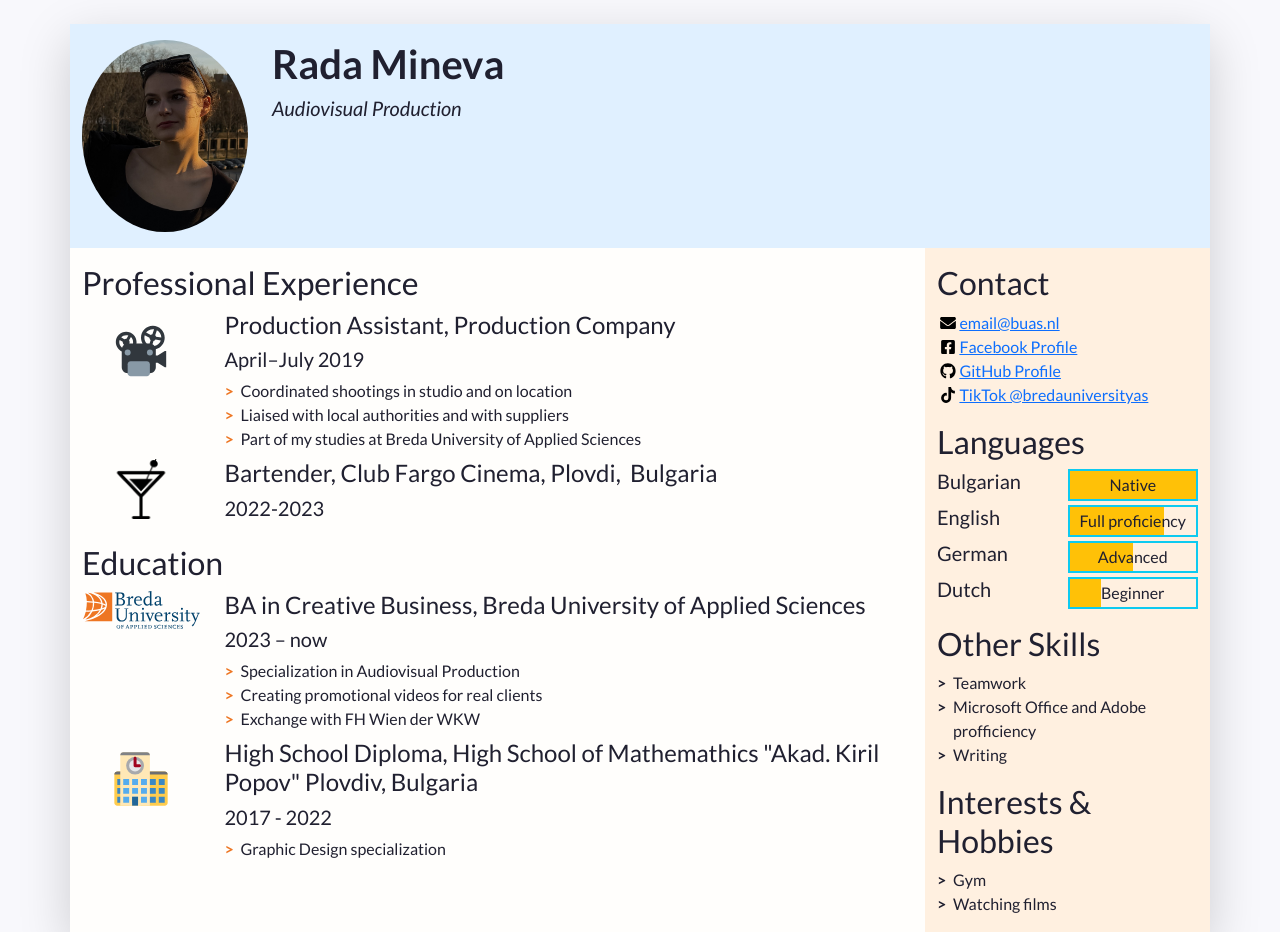
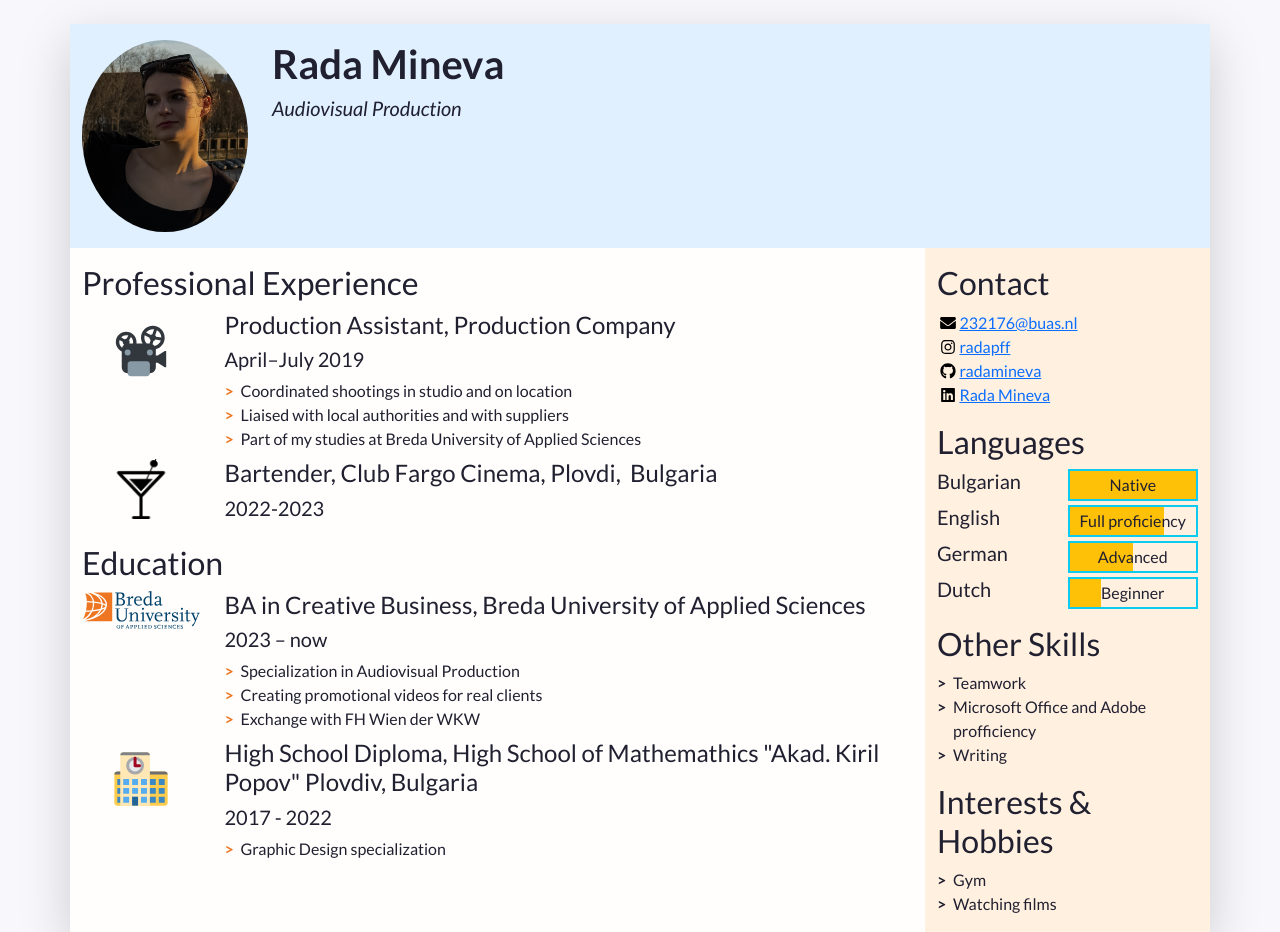
Before and after one commit to radamineva/radamineva_232176_CV, a plain HTML site: page index.html in a window 1280 px wide. Shown: the top 932 px of the page. Drawn offline with nearby package versions, Linux system fonts and the light colour scheme.

Commit message:
contacts links

```diff
--- a/index.html
+++ b/index.html
@@ -172,27 +172,27 @@
             -->
             <ul class="contact-list list-unstyled">
               <li class="contact-item">
-                <a class="d-flex align-items-center" href="mailto:email@buas.nl" target="_blank">
+                <a class="d-flex align-items-center" href="mailto:232176@buas.nl" target="_blank">
                   <img class="contact-icon" src="images/icons/envelope.svg" alt="Email">
-                  email@buas.nl
+                  232176@buas.nl
                 </a>
               </li>
               <li class="contact-item">
-                <a class="d-flex align-items-center" href="https://facebook.com/" target="_blank">
-                  <img class="contact-icon" src="images/icons/facebook.svg" alt="Facebook">
-                  Facebook Profile
+                <a class="d-flex align-items-center" href="https://www.instagram.com/radapff/" target="_blank">
+                  <img class="contact-icon" src="images/icons/instagram.svg" alt="Instagram">
+                  radapff
                 </a>
               </li>
               <li class="contact-item">
-                <a class="d-flex align-items-center" href="https://github.com/" target="_blank">
-                  <img class="contact-icon" src="images/icons/github.svg" alt="LinkedIn">
-                  GitHub Profile
+                <a class="d-flex align-items-center" href="https://github.com/radamineva" target="_blank">
+                  <img class="contact-icon" src="images/icons/github.svg" alt="GitHub">
+                  radamineva
                 </a>
               </li>
               <li class="contact-item">
-                <a class="d-flex align-items-center" href="https://www.tiktok.com/@bredauniversityas" target="_blank">
-                  <img class="contact-icon" src="images/icons/tiktok.svg" alt="Mobile Phone">
-                  TikTok @bredauniversityas
+                <a class="d-flex align-items-center" href="https://www.linkedin.com/in/rada-mineva-8b4645345/" target="_blank">
+                  <img class="contact-icon" src="images/icons/linkedin.svg" alt="LinkedIn">
+                  Rada Mineva
                 </a>
               </li>
             </ul>
```
